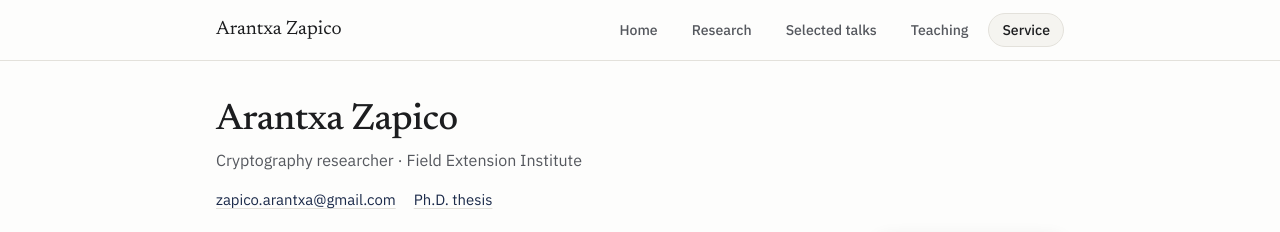
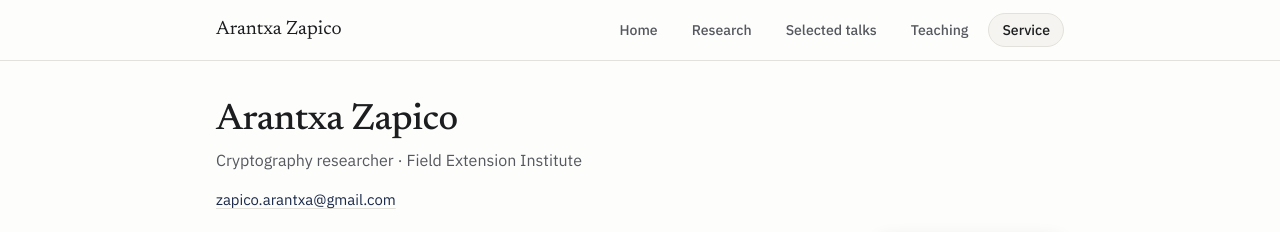
Before and after one commit to arantxazapico/arantxazapico.github.io, a plain HTML site: page index.html in a window 1280 px wide. Shown: the top 232 px of the page. Drawn offline with Linux system fonts and the light colour scheme.

Commit message:
Remove Ph.D. thesis link from header
Co-Authored-By: Claude Opus 5.5 <noreply@anthropic.com>

```diff
--- a/index.html
+++ b/index.html
@@ -280,7 +280,6 @@ footer { margin-top: 56px; padding-top: 18px; border-top: 1px solid var(--line);
         <p class="role">Cryptography researcher · Field Extension Institute</p>
         <div class="links">
           <a href="mailto:zapico.arantxa@gmail.com">zapico.arantxa@gmail.com</a>
-          <a href="https://drive.google.com/file/d/1fhSPHxbbcnGlVx6OPOhd0fjhVrNG0d-O/view?usp=sharing" target="_blank" rel="noreferrer">Ph.D. thesis</a>
         </div>
       </div>
       <div class="news">
```
